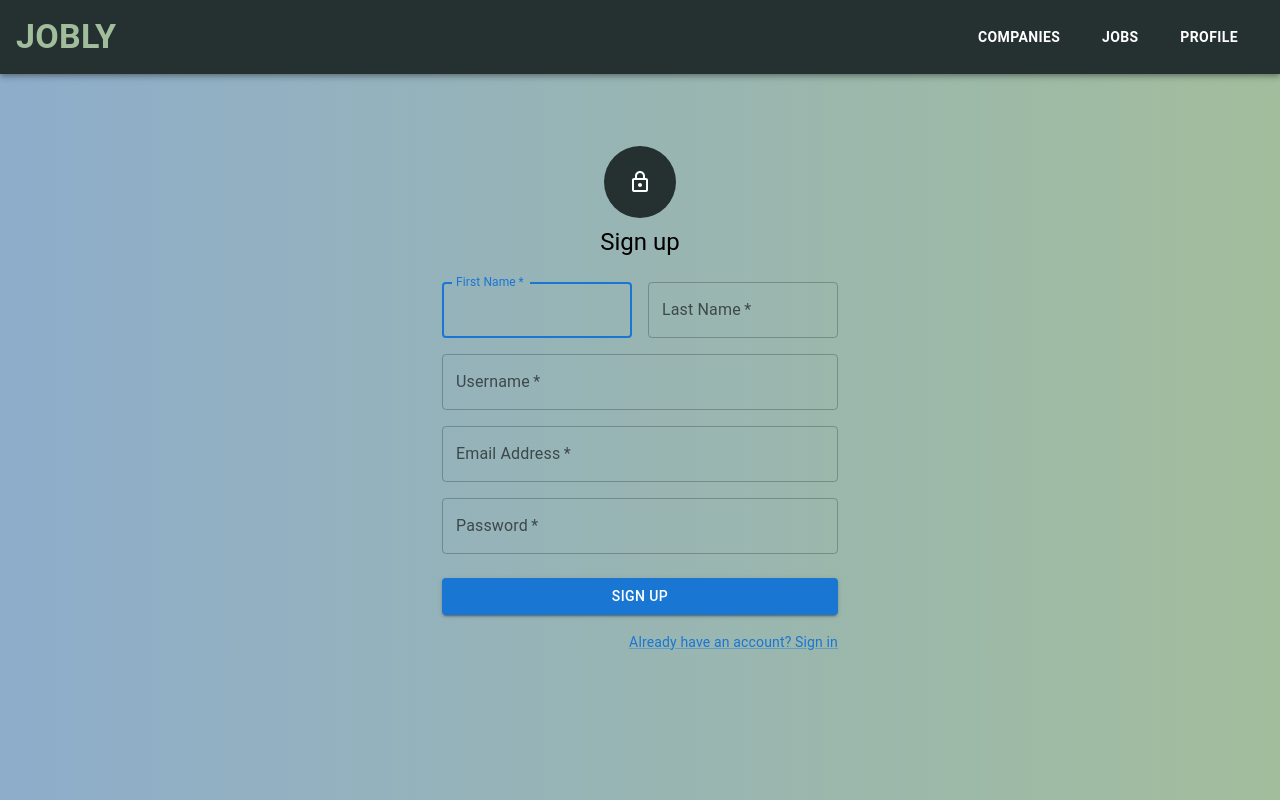
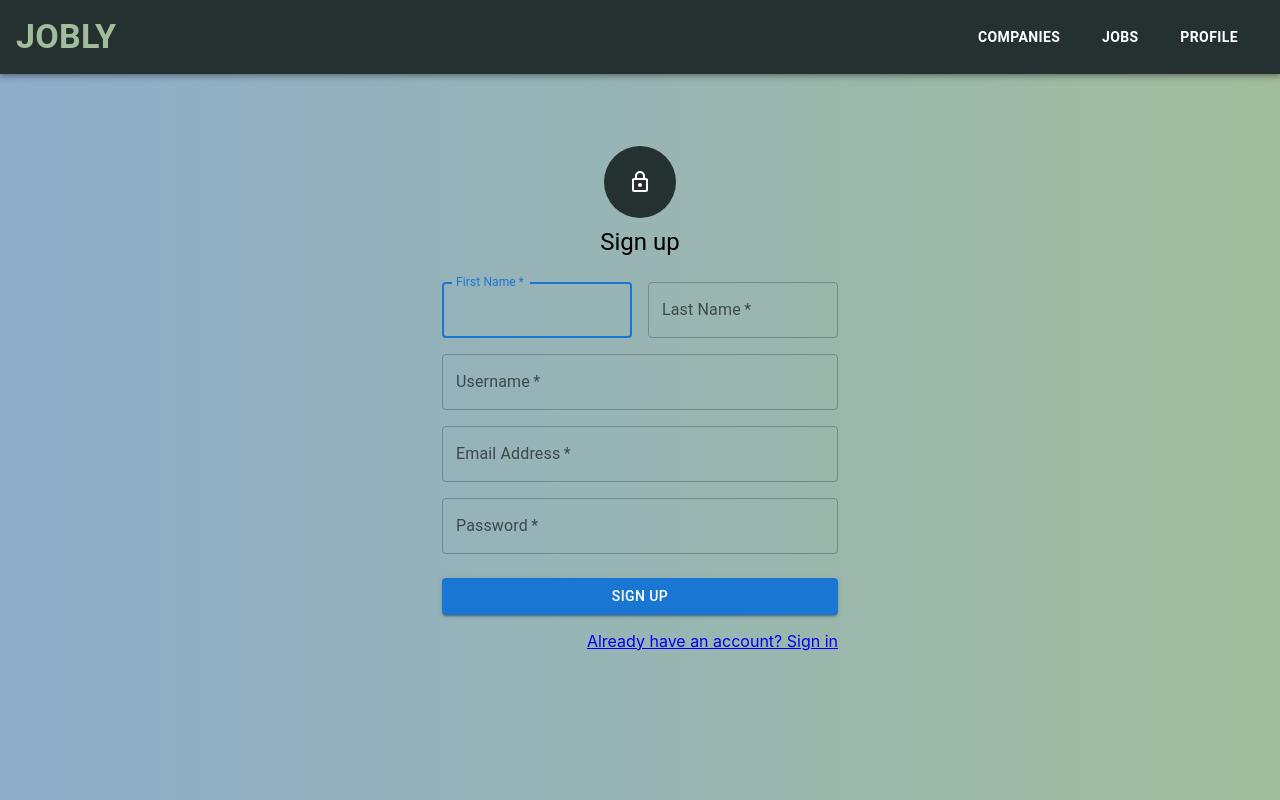
Before and after one commit to Pike1868/react-jobly, a React (Create React App) app in the folder frontend/: page /signup in a window 1280 px wide. Built offline with nearby package versions, Linux system fonts and the light colour scheme; no server answers.

Commit message:
Updated signup component

```diff
--- a/frontend/src/pages/SignUp.js
+++ b/frontend/src/pages/SignUp.js
@@ -5,10 +5,10 @@
   Button,
   Container,
   Grid,
-  Link,
   Typography,
   TextField,
 } from "@mui/material";
+import { Link } from "react-router-dom";
 import LockOutlinedIcon from "@mui/icons-material/LockOutlined";
 import JoblyApi from "../api/JoblyApi";
 import { jwtDecode } from "jwt-decode";
@@ -125,7 +125,7 @@
           </Button>
           <Grid container justifyContent="flex-end">
             <Grid item>
-              <Link href="/signin" variant="body2">
+              <Link to="/signin" variant="body2">
                 Already have an account? Sign in
               </Link>
             </Grid>
```
